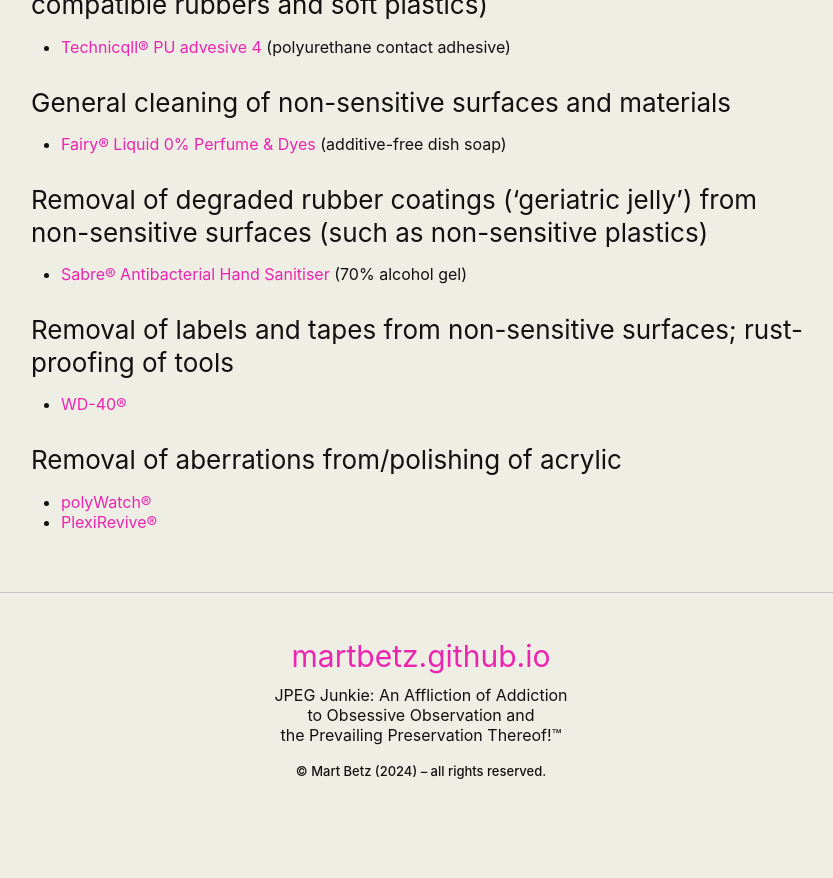
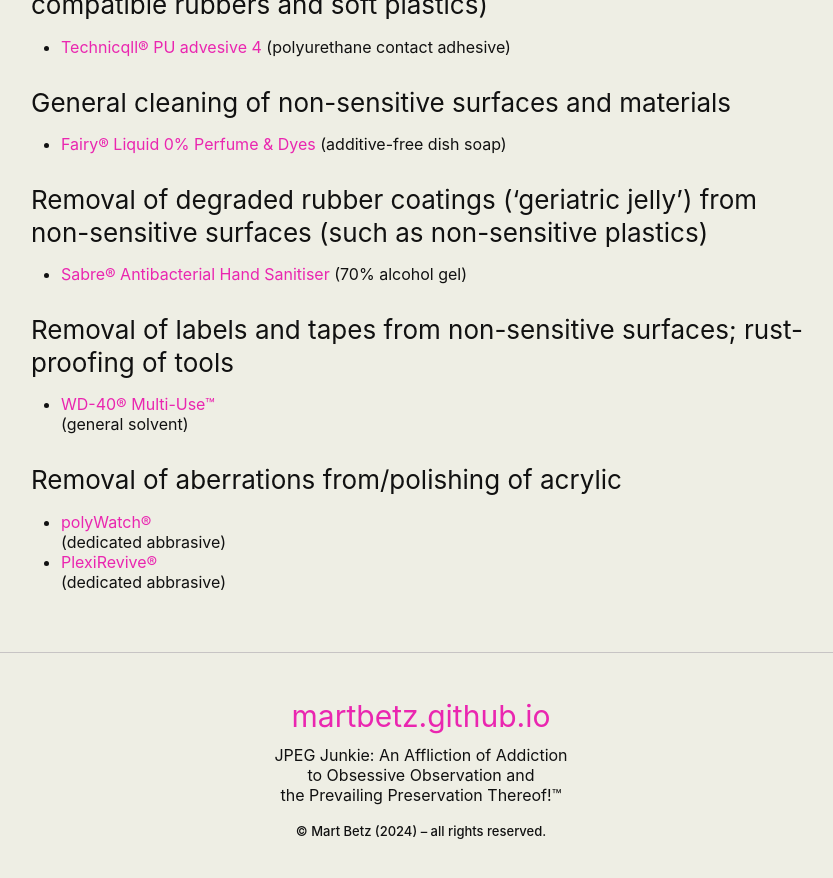
Before and after one commit to martbetz/martbetz.github.io, a Jekyll site: the page built from servicing-and-repair-resources.html, in a window 1280 px wide and 900 px high, scrolled down 911 px. Shown: the top 878 px of the window, without its empty margins (219-1052 px from the left). Built offline with Jekyll 4.4.1, drawn with Linux system fonts in a browser that asks for light colours; before the commit the page ends 1751 px from its top, so only the background shows below that.

Commit message:
Update servicing-and-repair-resources.html

```diff
--- a/servicing-and-repair-resources.html
+++ b/servicing-and-repair-resources.html
@@ -54,11 +54,11 @@
 </ul>
 <h3> Removal of labels and tapes from non-sensitive surfaces; rust-proofing of tools</h3>
 <ul>
-<li><a href="https://wd40.co.uk/product/wd-40-multi-use-product-original/">WD-40®</a></li>
+<li><a href="https://wd40.co.uk/product/wd-40-multi-use-product-original/">WD-40® Multi-Use™</a></li> (general solvent)
 </ul>
 <h3>Removal of aberrations from/polishing of acrylic</h3>
 <ul>
-<li><a href="https://polywatch.de/en">polyWatch®</a></li>
-<li><a href="https://plexirevive.com/en-gb/products/plexirevive-15gram">PlexiRevive®</a></li>
+<li><a href="https://polywatch.de/en">polyWatch®</a></li> (dedicated abbrasive)
+<li><a href="https://plexirevive.com/en-gb/products/plexirevive-15gram">PlexiRevive®</a></li> (dedicated abbrasive)
 </ul>
 </div>
```
